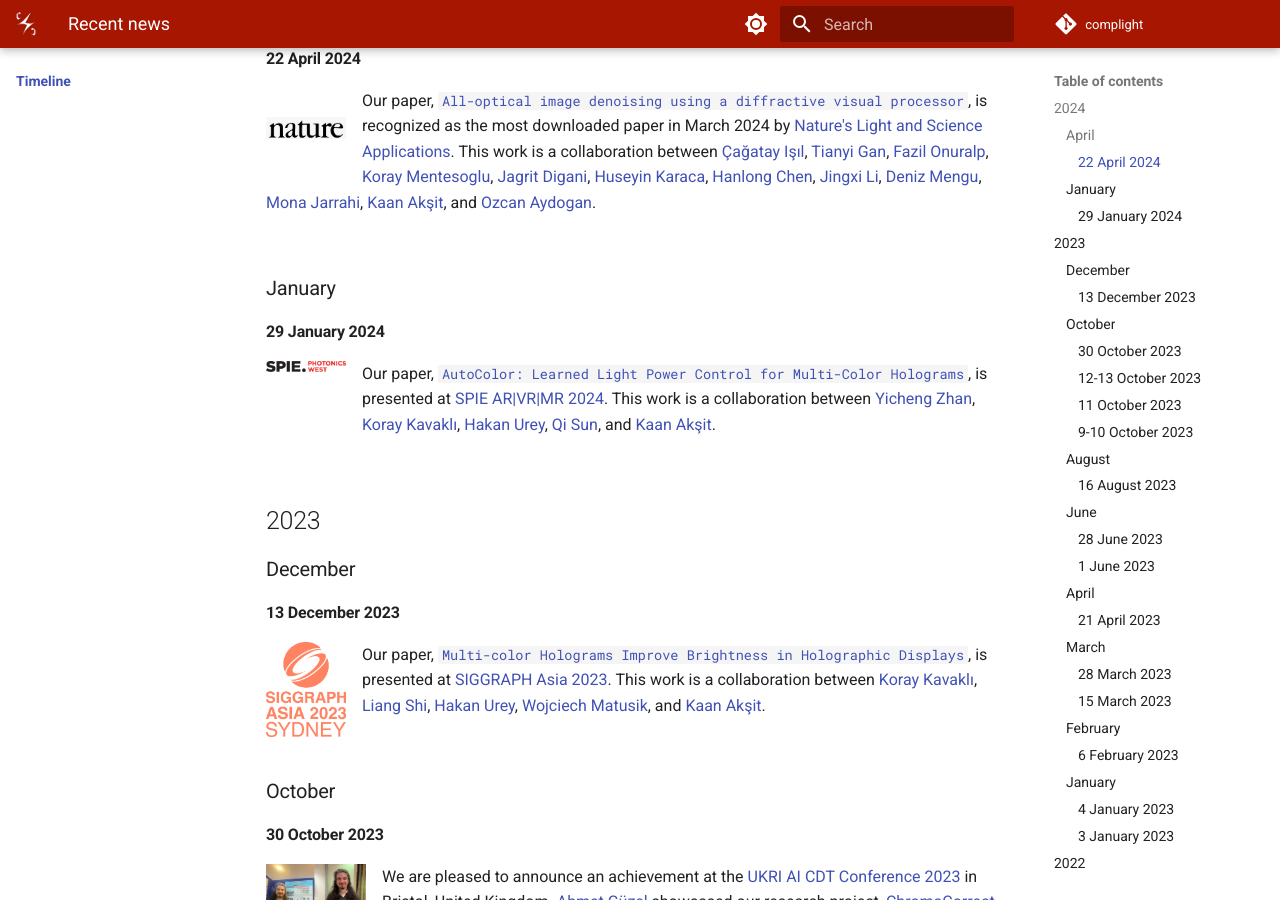
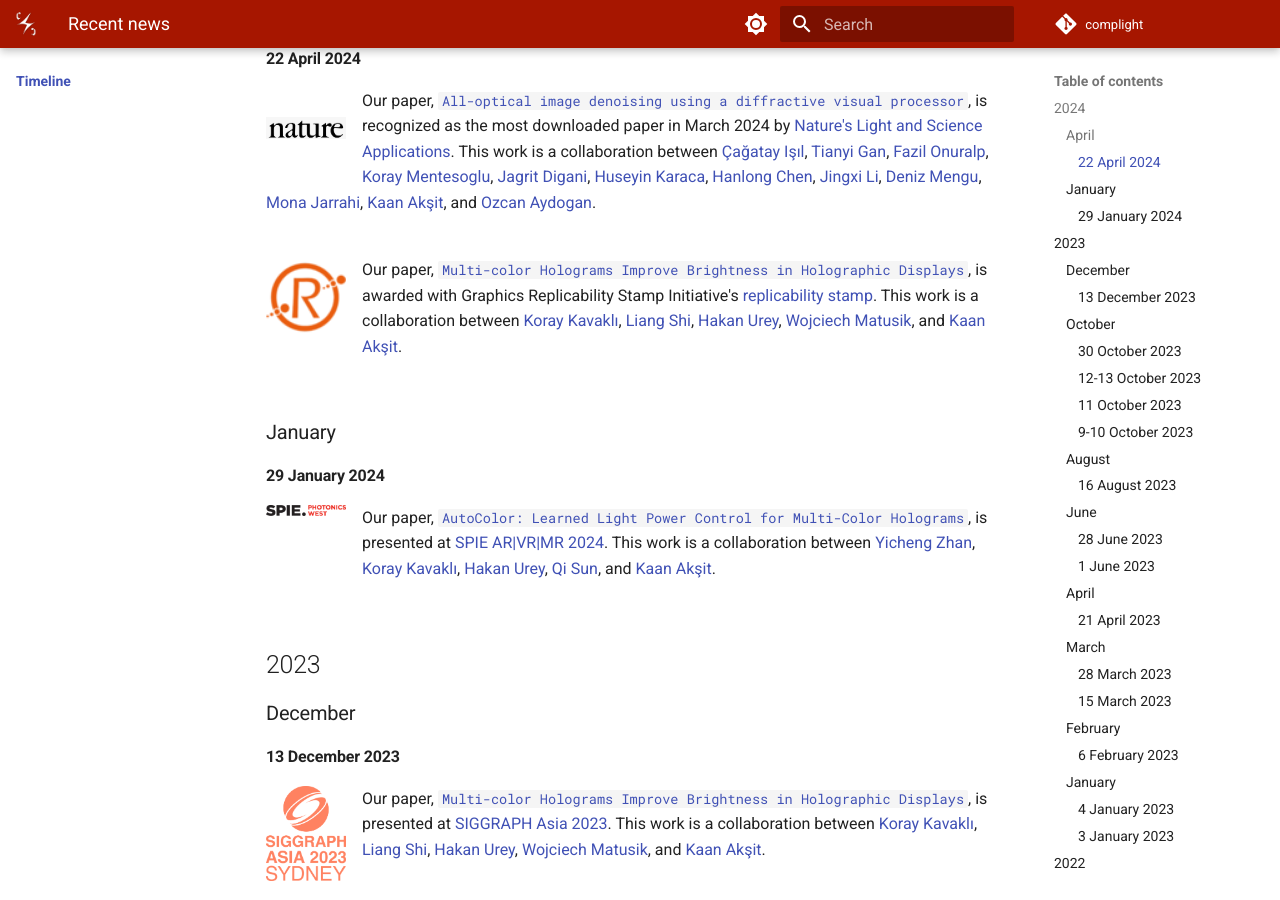
Before and after one commit to complight/complight.github.io, an MkDocs documentation site: the page built from docs/timeline/index.md, in a window 1280 px wide and 900 px high, scrolled down 325 px. Built offline with MkDocs 1.6.1 and Material for MkDocs 9.7.7, drawn with Linux system fonts in a browser that asks for light colours.

Commit message:
Updating the timeline.

```diff
--- a/docs/timeline/index.md
+++ b/docs/timeline/index.md
@@ -6,7 +6,7 @@
 ### April
 #### 22 April 2024
 <div style="float: left; height:100px;" class="boxed">
-<img align="left" src="../media/nature.png" alt="SPIE Photonics West 2024" width="80" alt/>
+<img align="left" src="../media/nature.png" alt="Nature Light Science and Applications" width="80" alt/>
 </div>
 Our paper, [`All-optical image denoising using a diffractive visual processor`](https://www.nature.com/articles/s41377-024-01385-6), is recognized as the most downloaded paper in March 2024 by [Nature's Light and Science Applications](https://www.nature.com/lsa/news#mar).
 This work is a collaboration between
@@ -22,6 +22,20 @@ This work is a collaboration between
 [Mona Jarrahi](http://www.seas.ucla.edu/~mjarrahi/mjarrahi.html),
 [Kaan Akşit](https://kaanaksit.com),
 and [Ozcan Aydogan](https://www.ee.ucla.edu/aydogan-ozcan).
+<br />
+<br />
+
+
+<div style="float: left; height:100px;" class="boxed">
+<img align="left" src="../media/graphics_replicability_stamp_initiative.png" alt="Graphics Replicability Stamp Initiative" width="80" alt/>
+</div>
+Our paper, [`Multi-color Holograms Improve Brightness in Holographic Displays`](https://complightlab.com/publications/multi_color/), is awarded with Graphics Replicability Stamp Initiative's [replicability stamp](https://www.replicabilitystamp.org/#https-github-com-complight-multicolor).
+This work is a collaboration between
+[Koray Kavaklı](https://scholar.google.com/citations?user=rn6XtO4AAAAJ&hl=en&oi=ao),
+[Liang Shi](https://people.csail.mit.edu/liangs/),
+[Hakan Urey](https://mysite.ku.edu.tr/hurey/),
+[Wojciech Matusik](https://cdfg.csail.mit.edu/wojciech),
+and [Kaan Akşit](https://kaanaksit.com).
 <br />
 <br />
 
```
Also changed, not shown: docs/media/graphics_replicability_stamp_initiative.png (added).
